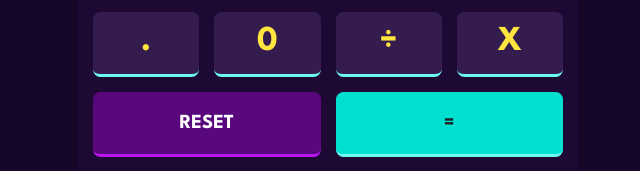
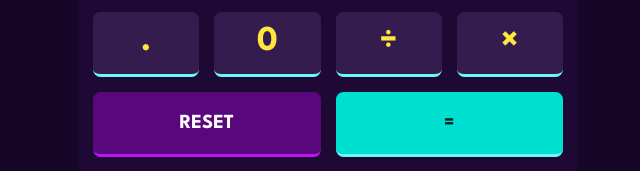
Before and after one commit to Daniel-Ezekiel/calculator, a website: page index.html in a window 1280 px wide. Shown: the part 526-697 px from the top of the page, 312-952 px from the left. Drawn offline with Linux system fonts and the light colour scheme.

Commit message:
chore: made a minor change to the times symbol

```diff
--- a/index.html
+++ b/index.html
@@ -152,7 +152,7 @@
               role="button"
               data-operation="times"
             >
-              X
+              &times;
             </span>
             <span
               class="operation flex justify-center items-center h-[6.5rem] bg-theme1-keybg-3 border-b-5 border-theme1-keyshadow-3 rounded-xl font-bold text-5xl text-center uppercase cursor-pointer hover:bg-white"
```
